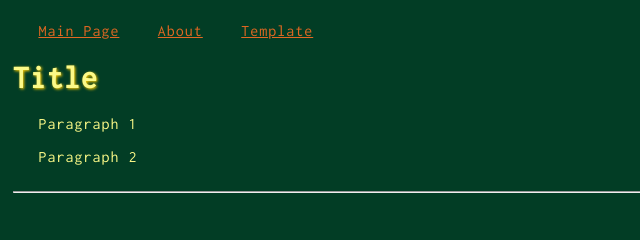
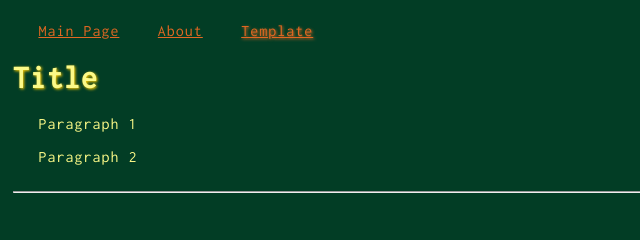
Before and after one commit to watermoon7/watermoon7.github.io, a plain HTML site: page template.html in a window 1280 px wide. Shown: the full height of the page, 0-640 px from the left. Drawn offline with Linux system fonts and the light colour scheme.

Commit message:
commit 30/5/2024

```diff
--- a/template.html
+++ b/template.html
@@ -11,7 +11,7 @@
     <header>
         <a class="marginright" href="index.html">Main Page</a>
         <a class="marginright" href="about.html">About</a>
-        <a class="marginright" href="template.html">Template</a>
+        <a class="marginright" id="current" href="template.html">Template</a>
         <!-- Remove id="current" -->
     </header>
 
```
